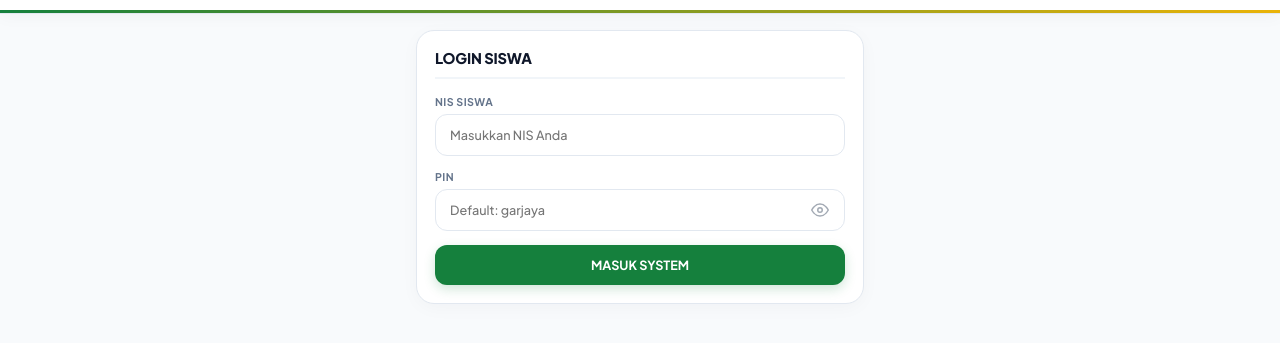
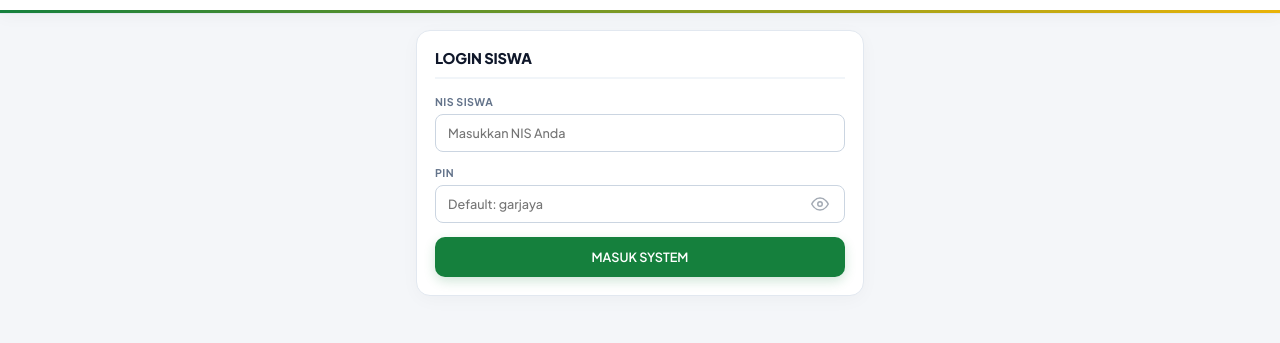
Before and after one commit to humassmkmuhim-dot/SiP-PKL-Mu, a plain HTML site: page index.html in a window 1280 px wide. Shown: the part 59-402 px from the top of the page. Drawn offline with Linux system fonts and the light colour scheme.

Commit message:
Update 2 style.css

```diff
--- a/style.css
+++ b/style.css
@@ -215,3 +215,59 @@ body { background-color: var(--bg-main); color: var(--text-primary); padding-bot
   background-color: #f1f5f9;
   color: #64748b;
 }
+
+/* ==========================================================
+   SiP-PKL-Mu: Safe Modern Touch-Ups (Step-by-Step)
+   ========================================================== */
+
+/* 1. Perhalus Font Dasar & Latar Belakang */
+body {
+  font-family: 'Inter', system-ui, -apple-system, BlinkMacSystemFont, "Segoe UI", Roboto, sans-serif !important;
+  background-color: #f4f6f9 !important;
+  color: #1e293b !important;
+  -webkit-tap-highlight-color: transparent;
+}
+
+/* 2. Perindah Semua Tombol Utama (Button) */
+button, input[type="button"], input[type="submit"] {
+  border-radius: 10px !important;
+  font-weight: 600 !important;
+  transition: all 0.2s ease-in-out !important;
+  cursor: pointer;
+  box-shadow: 0 2px 4px rgba(0, 0, 0, 0.08);
+}
+
+button:hover, input[type="button"]:hover, input[type="submit"]:hover {
+  filter: brightness(1.05);
+  box-shadow: 0 4px 12px rgba(21, 128, 61, 0.2);
+  transform: translateY(-1px);
+}
+
+button:active, input[type="button"]:active, input[type="submit"]:active {
+  transform: translateY(0);
+}
+
+/* 3. Perindah Kotak Input & Form */
+input[type="text"],
+input[type="number"],
+input[type="date"],
+input[type="password"],
+select,
+textarea {
+  border-radius: 8px !important;
+  border: 1px solid #cbd5e1 !important;
+  padding: 10px 12px !important;
+  transition: all 0.2s ease !important;
+  background-color: #ffffff !important;
+}
+
+input:focus, select:focus, textarea:focus {
+  border-color: #15803d !important;
+  outline: none !important;
+  box-shadow: 0 0 0 3px rgba(21, 128, 61, 0.15) !important;
+}
+
+/* 4. Perhalus Kotak Kartu (Card Container) */
+.card, .box, .container-box, div[style*="border"] {
+  border-radius: 14px !important;
+}
```
